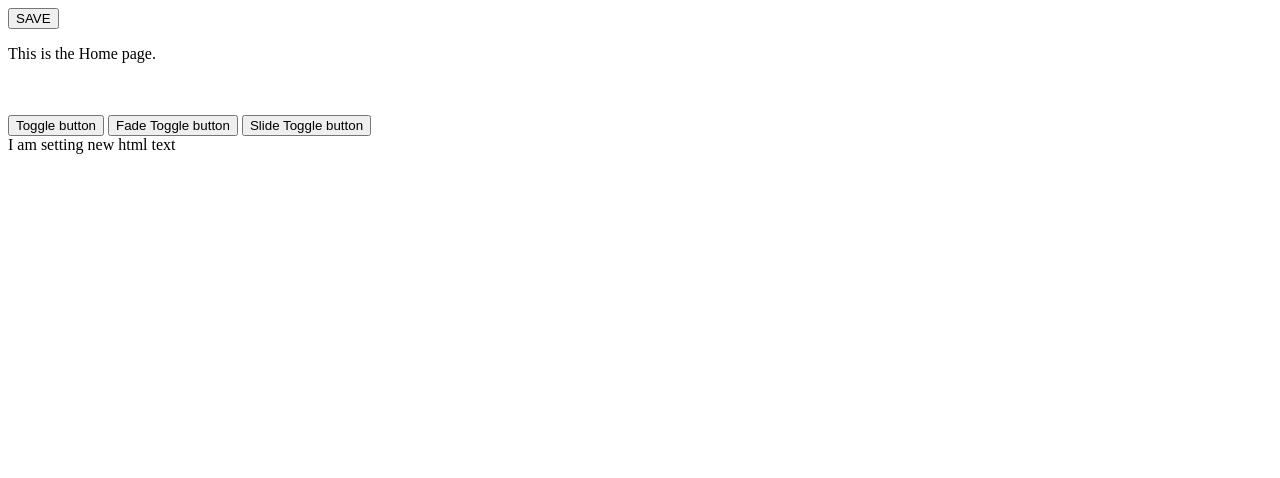
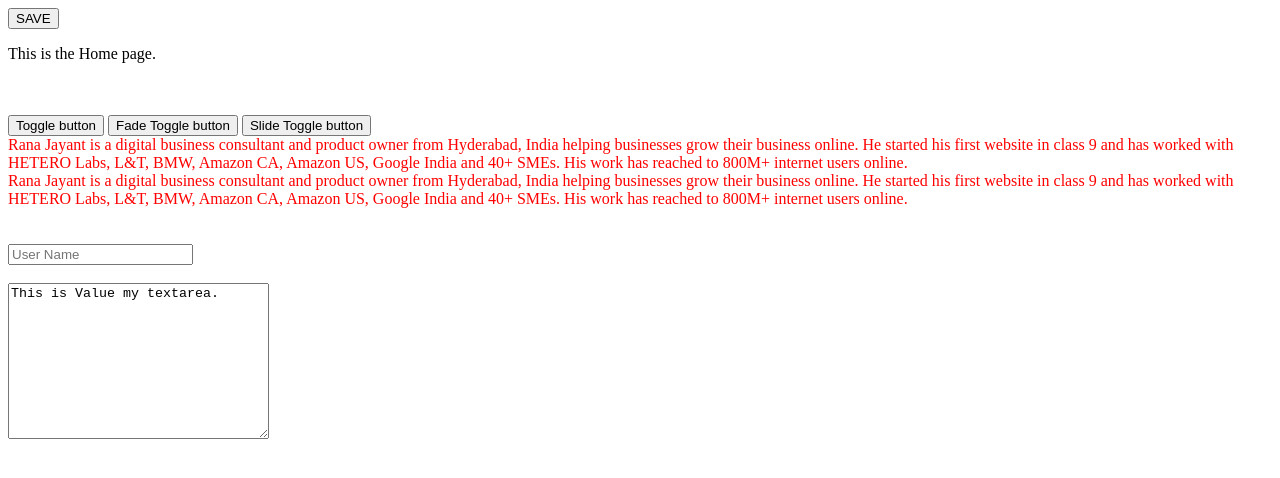
Before and after one commit to codewithdolly/jquery-tutorial, a plain HTML site: page index.html in a window 1280 px wide. Drawn offline with nearby package versions, Linux system fonts and the light colour scheme.

Commit message:
css design with jquery, Ajex basic in jquery

```diff
--- a/index.html
+++ b/index.html
@@ -27,6 +27,13 @@
       Amazon CA, Amazon US, Google India and 40+ SMEs. His work has reached to
       800M+ internet users online.
     </div>
+    <br /><br />
+    <form action="get">
+      <input id="formInput" type="text" placeholder="User Name" /><br /><br />
+      <textarea id="textarea" name="Hola" id="" cols="30" rows="10">
+This is Value my textarea.</textarea
+      >
+    </form>
 
     <!-- download version -->
     <script src="jquery-3.6.0.min.js"></script>
@@ -93,29 +100,50 @@
         // $('#rana').animate({opacity:0.2}, 5000) //its reducingtext color after 5sec
 
         //Multiple CSS (instad of multiple if you use one on one then it will work in queue.)
-        $('#rana').animate({
-            opacity:0.5,
-            height:"150px",
-            color: '#005',
-            width:"60%"
-
-        }, 3000) //instend of seting time you can write "slow" or "fast" as well.
+        $("#rana").animate(
+          {
+            opacity: 0.5,
+            height: "150px",
+            width: "60%",
+          },
+          3000
+        ); //instend of seting time you can write "slow" or "fast" as well.
 
         // To stop the animation we can use
-        $('#rana').stop(); //as this jquery function will run animation will stop there it selp.
-
+        $("#rana").stop(); //as this jquery function will run animation will stop there it selp.
 
         //jquery can help to manupulate html code...
-        $('#rana').text(); //it will return text.
-        $('#rana').text('I am setting new html text'); //it will set the new text.
-        $('body').html(); //same thing happen with html as well.(it will return whole body.)
+        // $('#rana').text(); //it will return text.
+        // $('#rana').text('I am setting new html text'); //it will set the new text.
+        // $('body').html(); //same thing happen with html as well.(it will return whole body.)
 
+        // Add Css
+        $("#rana").css("color", "red"); //set css value
+        $("#rana").css("color"); //find the css value
 
+        // AJAX Using jQuery
+        $.get(
+          "https://code.jquery.com/jquery-3.3.1.js",
+          function (data, status) {
+            alert(data);
+          }
+        );
 
+        $.get(
+          "https://code.jquery.com/jquery-3.3.1.js",
+          function (data, status) {
+            alert(status);
+          }
+        );
 
-
-
-
+        // pOST METHOD
+        $.post(
+          "https://code.jquery.com/jquery-3.3.1.js",
+          { name: "harry", channel: "code with harry" },
+          function (data, status) {
+            alert(status);
+          }
+        );
       });
     </script>
   </body>
```
Also changed, not shown: 1 other file.
